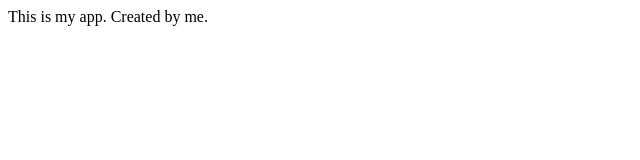
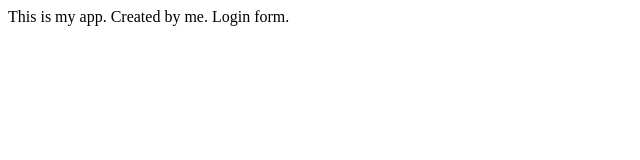
Before and after one commit to naimulislam/myappsample, a plain HTML site: page index.html in a window 1280 px wide. Shown: the full height of the page, 0-640 px from the left. Drawn offline with Linux system fonts and the light colour scheme.

Commit message:
login form

```diff
--- /dev/null
+++ b/dir2/app2.js
@@ -0,0 +1 @@
+console.log(123);
--- a/index.html
+++ b/index.html
@@ -4,5 +4,6 @@
 </head>
 <body>
 	This is my app. Created by me.
+	Login form.
 </body>
 </html>
```
Also changed, not shown: login.html (added, +1 -0 lines), 1 other file.
